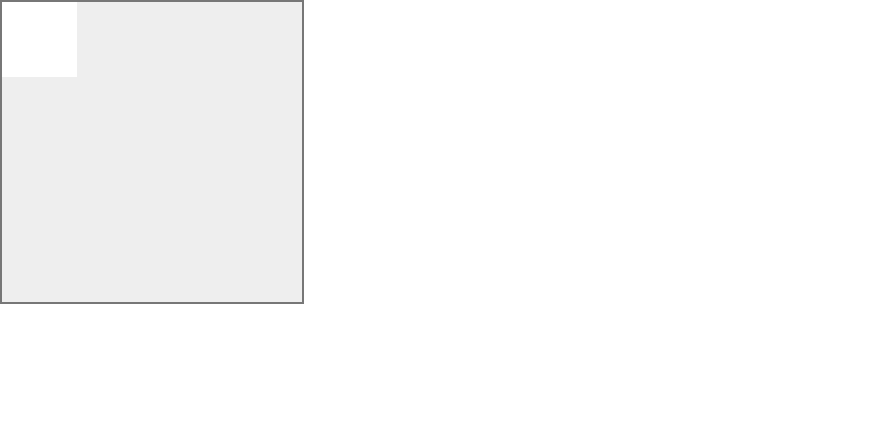
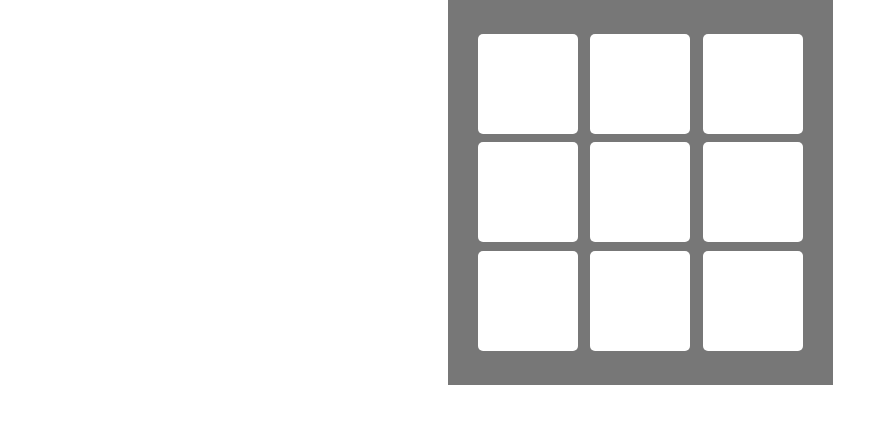
Before and after one commit to ckellis/react-tac-toe, a React app: page / in a window 1280 px wide. Shown: the whole page, without its empty margins (0-896 px from the left). Built offline with nearby package versions, Linux system fonts and the light colour scheme.

Commit message:
Render x's and o's to board, update styling

```diff
--- a/src/components/tile.js
+++ b/src/components/tile.js
@@ -1,11 +1,27 @@
-import React from 'react';
+import React, { Component } from 'react';
 
-const Tile = ({onClick}) => {
-  // const onClick = props.onClick
-  return (
-    <div onClick={() => onClick()} className="tile">
-    </div>
-  );
+class Tile extends Component {
+  constructor(props) {
+    super(props);
+    this.state = {
+      marker: ''
+    };
+  }
+
+  handleClick() {
+    this.props.onClick();
+    if (this.state.marker === '') {
+      this.setState({marker: this.props.status})
+    }
+  }
+
+  render() {
+    return (
+      <div className="tile" onClick={this.handleClick.bind(this, this.props)}>
+        {this.state.marker}
+      </div>
+    );
+  }
 };
 
 export default Tile;
--- a/src/index.js
+++ b/src/index.js
@@ -7,18 +7,32 @@ class App extends Component {
   constructor(props) {
     super(props);
     this.state = {
+      // board: [],
       player: 'X'
     };
   }
 
   handleClick() {
-    console.log("HEY")
+    let nextPlayer = this.state.player === 'X' ? 'O' : 'X';
+    this.setState({player: nextPlayer});
   }
 
   render() {
+    let board = [
+      {x: 0, y: 0, status: ''}, {x: 1, y: 0, status: ''}, {x: 2, y: 0, status: ''},
+      {x: 0, y: 1, status: ''}, {x: 1, y: 1, status: ''}, {x: 2, y: 1, status: ''},
+      {x: 0, y: 2, status: ''}, {x: 1, y: 2, status: ''}, {x: 2, y: 2, status: ''}
+    ]
+
+    let tiles = board.map((tile, i) => {
+      return <Tile x={tile.x} y={tile.y} status={this.state.player} key={i} onClick={this.handleClick.bind(this)} />
+    })
+
     return (
       <div className="board">
-        <Tile onClick={this.handleClick} />
+        <div className="grid">
+          {tiles}
+        </div>
       </div>
     );
   }
--- a/style/style.css
+++ b/style/style.css
@@ -9,14 +9,38 @@ body {
 }
 
 .board {
-  width: 300px;
-  height: 300px;
-  border: 2px solid #777;
-  background-color: #eee;
+  display: flex;
+  flex-flow: row wrap;
+  justify-content: space-around;
+  width: 325px;
+  height: 325px;
+  background-color: #777;
+  padding: 30px;
+  margin: auto;
+}
+
+.grid {
+  display: flex;
+  flex-flow: row wrap;
+  align-items: center;
+  justify-content: space-between;
+  height: auto;
+  width: auto;
 }
 
 .tile {
-  width: 75px;
-  height: 75px;
+  color: #000;
+  width: 100px;
+  height: 100px;
+  border-radius: 5px;
   background-color: white;
 }
+
+.tile:hover {
+  background-color: rgba(250, 250, 250, .5);
+  -webkit-transition: .5s ease-in-out;
+  -ms-transition: .5s ease-in-out;
+  -o-transition: .5s ease-in-out;
+  -moz-transition: .5s ease-in-out;
+  transition: .5s ease-in-out;
+}
```
